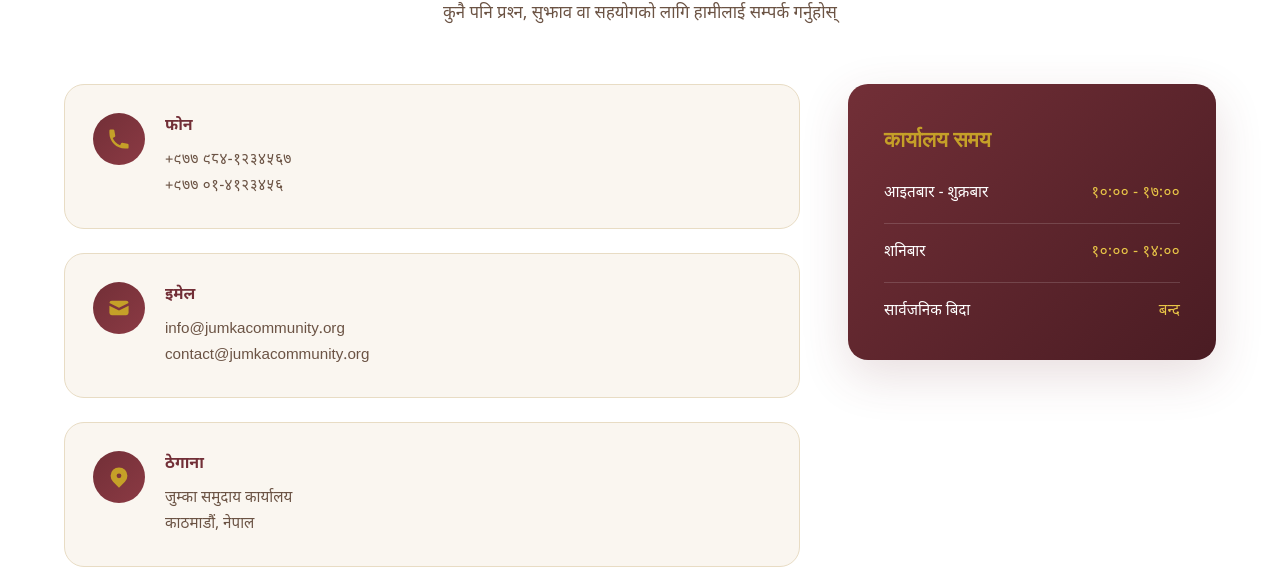
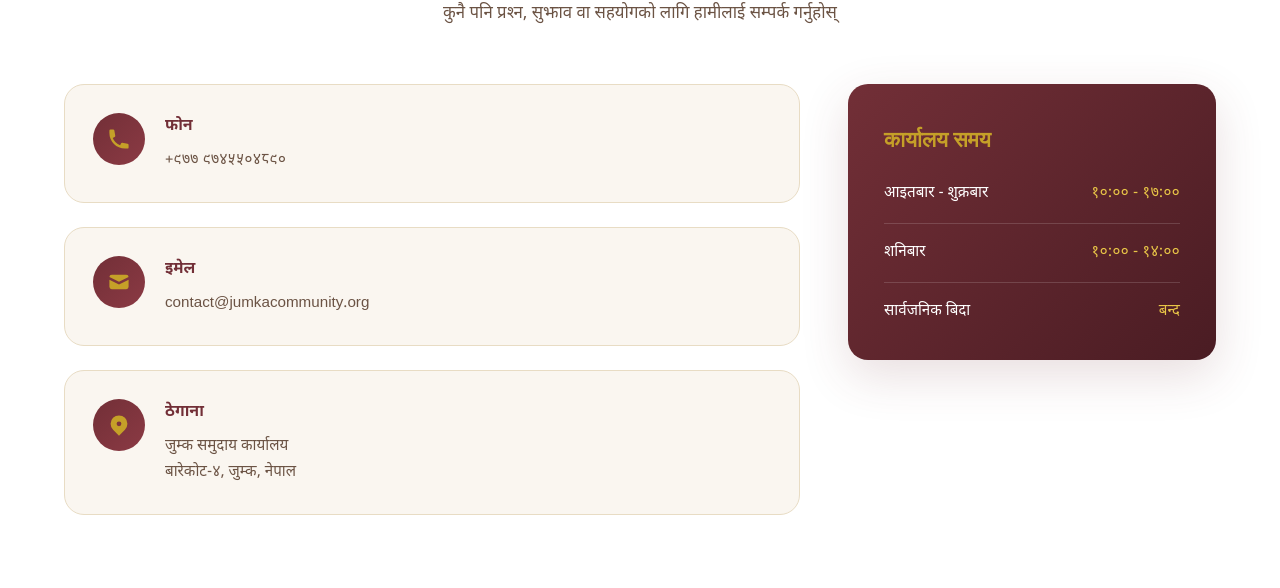
Before and after one commit to webgraph-db/jumka-web, a React (Vite) app: page / in a window 1280 px wide. Shown: the part 6249-6837 px from the top of the page. Built offline with nearby package versions, Linux system fonts and the light colour scheme.

Commit message:
update contacts

```diff
--- a/src/components/Contact.jsx
+++ b/src/components/Contact.jsx
@@ -21,8 +21,7 @@ export default function Contact() {
               </div>
               <div>
                 <h4>फोन</h4>
-                <a href="tel:+9779841234567">+९७७ ९८४-१२३४५६७</a>
-                <a href="tel:+977014123456">+९७७ ०१-४१२३४५६</a>
+                <a href="tel:+9779745504890">+९७७ ९७४५५०४८९०</a>
               </div>
             </div>
 
@@ -32,7 +31,7 @@ export default function Contact() {
               </div>
               <div>
                 <h4>इमेल</h4>
-                <a href="mailto:info@jumkacommunity.org">info@jumkacommunity.org</a>
+                <a href="mailto:info@jumkacommunity.org"></a>
                 <a href="mailto:contact@jumkacommunity.org">contact@jumkacommunity.org</a>
               </div>
             </div>
@@ -43,8 +42,8 @@ export default function Contact() {
               </div>
               <div>
                 <h4>ठेगाना</h4>
-                <p>जुम्का समुदाय कार्यालय</p>
-                <p>काठमाडौं, नेपाल</p>
+                <p>जुम्क समुदाय कार्यालय</p>
+                <p>बारेकोट-४, जुम्क, नेपाल </p>
               </div>
             </div>
           </div>
```
